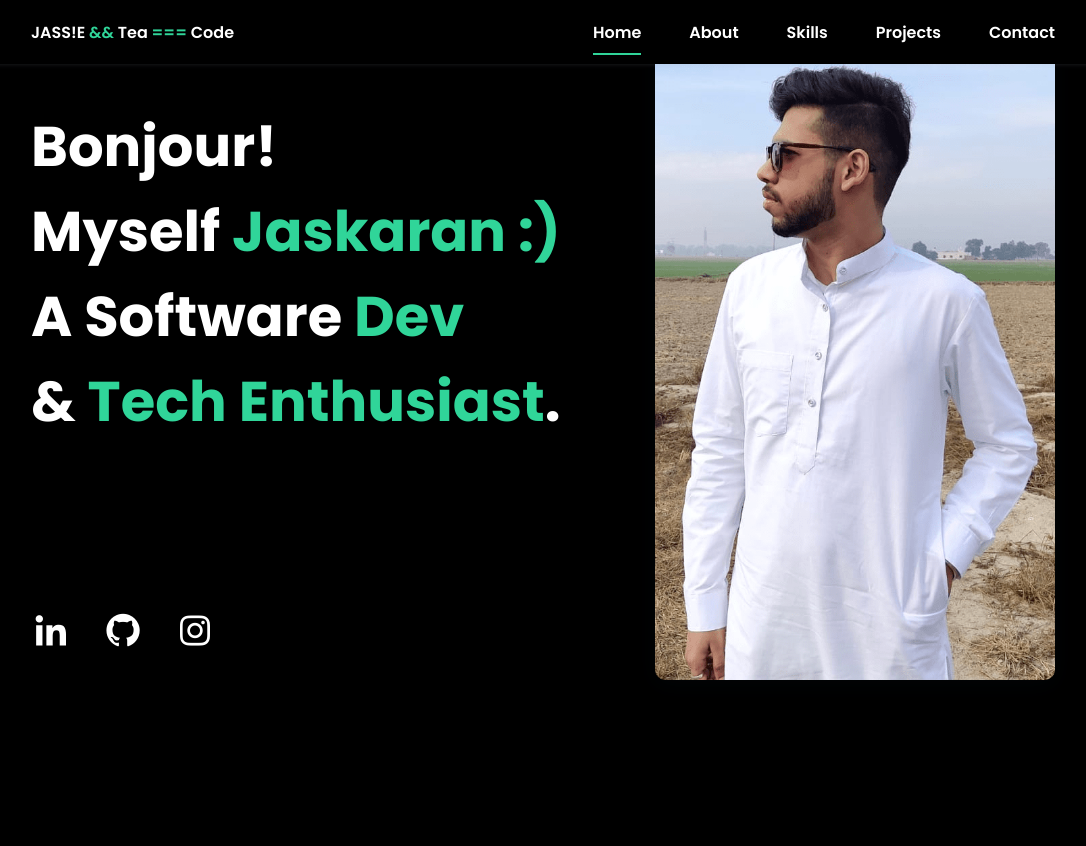
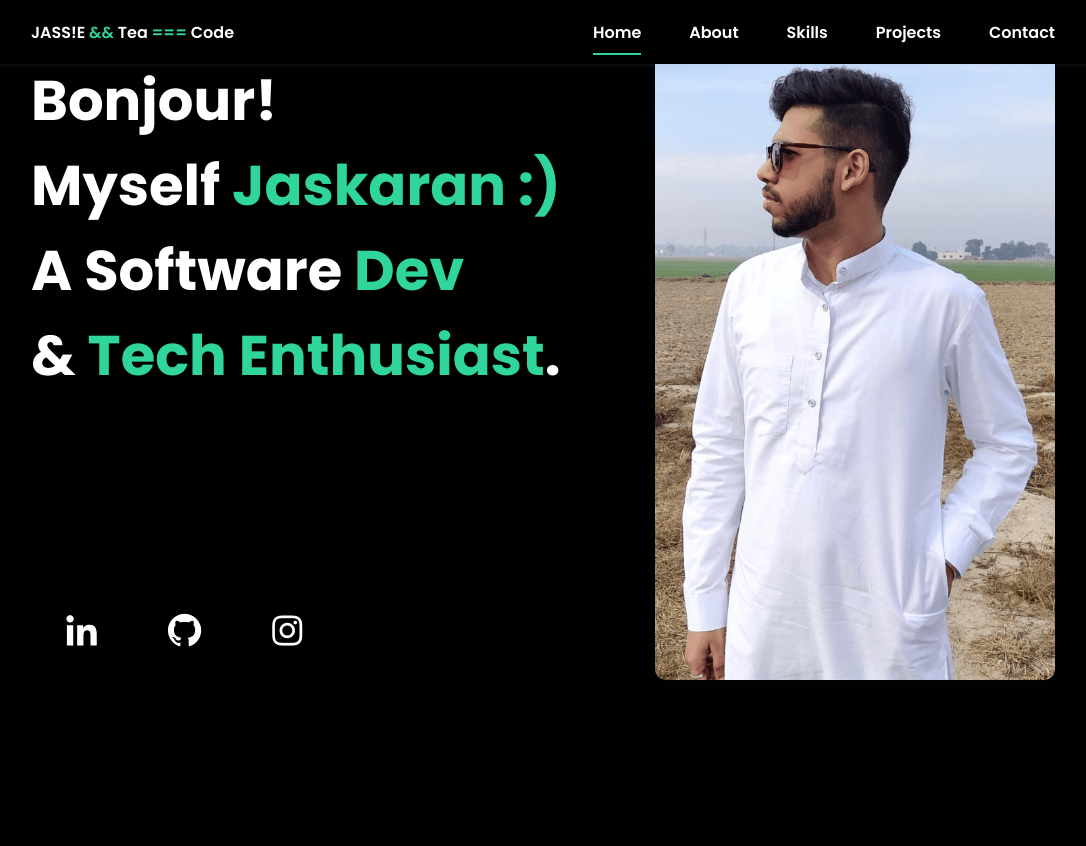
Before and after one commit to jassiepinkman/portfolio, a PHP site: page / in a window 1280 px wide. Shown: the top 846 px of the page, without its empty margins (97-1183 px from the left). Run offline with PHP 8.4, Linux system fonts and the light colour scheme; some web fonts are replaced.

Commit message:
Update styles.css

```diff
--- a/styles.css
+++ b/styles.css
@@ -210,7 +210,9 @@
 }
 .home__social-icon{
   width: max-content;
-  margin-bottom: 6rem;
+  margin-top: 9%;
+  margin-bottom: 1%;
+  margin-left: 3%;
   font-size: 2.5rem;
   color: var(--second-color);
 }
```
